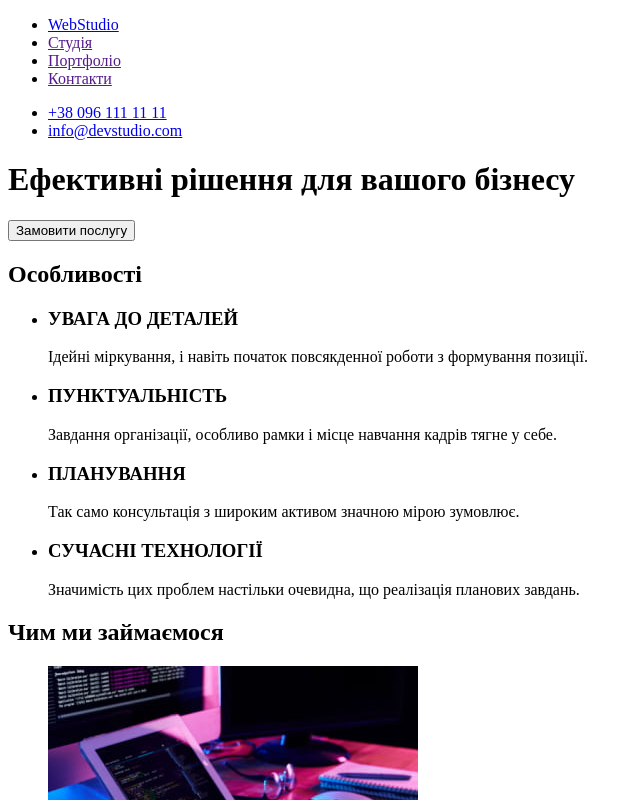
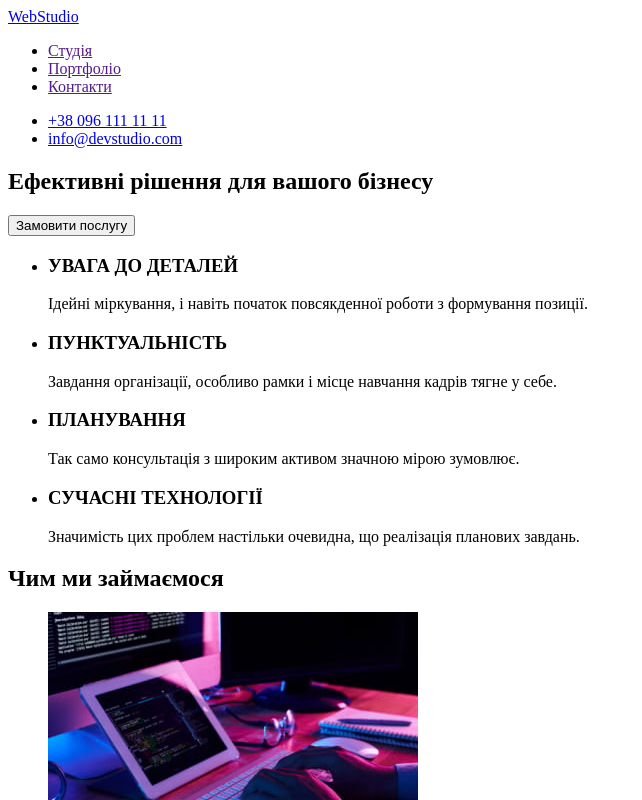
Before and after one commit to Cocobbee/goit-markup-hw-01, a plain HTML site: page index.html in a window 1280 px wide. Shown: the top 800 px of the page, without its empty margins (0-642 px from the left). Drawn offline with Linux system fonts and the light colour scheme.

Commit message:
index.html update

```diff
--- a/index.html
+++ b/index.html
@@ -28,28 +28,24 @@
   <body>
     <header>
       <nav>
+        <a lang="en" href="./index.html">WebStudio</a>
         <ul>
-          <li lang="en"><a href="./index.html">WebStudio</a></li>
           <li><a href="">Студія</a></li>
           <li><a href="">Портфоліо</a></li>
           <li><a href="">Контакти</a></li>
         </ul>
       </nav>
-      <div>
-        <ul>
-          <li><a href="tel:+380961111111">+38 096 111 11 11</a></li>
-          <li><a href="mailto:info@devstudio.com">info@devstudio.com</a></li>
-        </ul>
-      </div>
-      <div>
-        <h1>Ефективні рішення для вашого бізнесу</h1>
-        <button type="button">Замовити послугу</button>
-      </div>
+      <ul>
+        <li><a href="tel:+380961111111">+38 096 111 11 11</a></li>
+        <li><a href="mailto:info@devstudio.com">info@devstudio.com</a></li>
+      </ul>
     </header>
     <main>
       <!-- Section 1 features -->
       <section>
-        <h2>Особливості</h2>
+        <h1>Ефективні рішення для вашого бізнесу</h1>
+        <button type="button">Замовити послугу</button>
+        <h2 hidden>Особливості</h2>
         <ul>
           <li>
             <h3>УВАГА ДО ДЕТАЛЕЙ</h3>
@@ -137,9 +133,9 @@
       </section>
     </main>
     <footer>
+      <a lang="en" href="./index.html">WebStudio</a>
       <address>
         <ul>
-          <li lang="en"><a href="./index.html">WebStudio</a></li>
           <li>
             <a
               href="https://goo.gl/maps/4Wjmtotmv1f977QN6"
```
Also changed, not shown: 1 other file.
